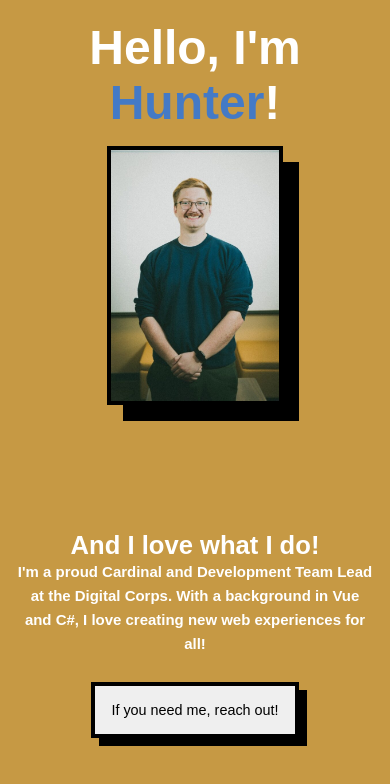
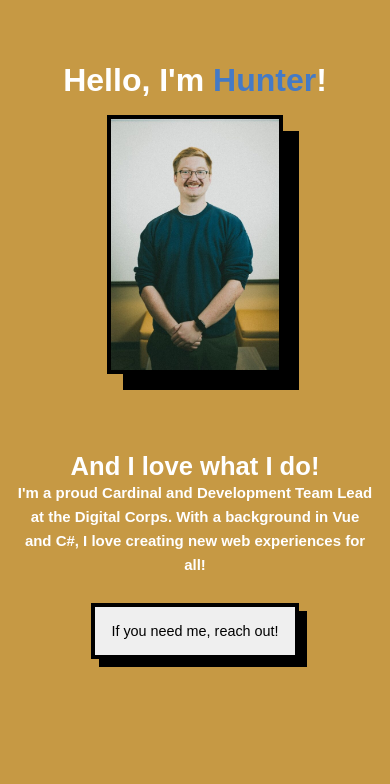
Before and after one commit to Hjwallace/hjwallace.github.io, a Vue app: page / in a window 390 px wide. Shown: the top 784 px of the page. Built offline with nearby package versions, Linux system fonts and the light colour scheme.

Commit message:
Better Mobile

```diff
--- a/src/App.vue
+++ b/src/App.vue
@@ -116,17 +116,22 @@ import ProfessionalPicture from './assets/picture2.jpg'
   }
 
   .mainSection{
+    flex: 2;
     justify-content: start;
   }
 
   .photoSection{
-    justify-content: start;
+    flex: 1;
+    justify-content: center;
   }
 
   img{
     width: 50% !important;
   }
 
+  .photoText{
+    font-size: 2rem;
+  }
   h3{
     line-height: 1.5rem !important;
     width: 100% !important;
```
